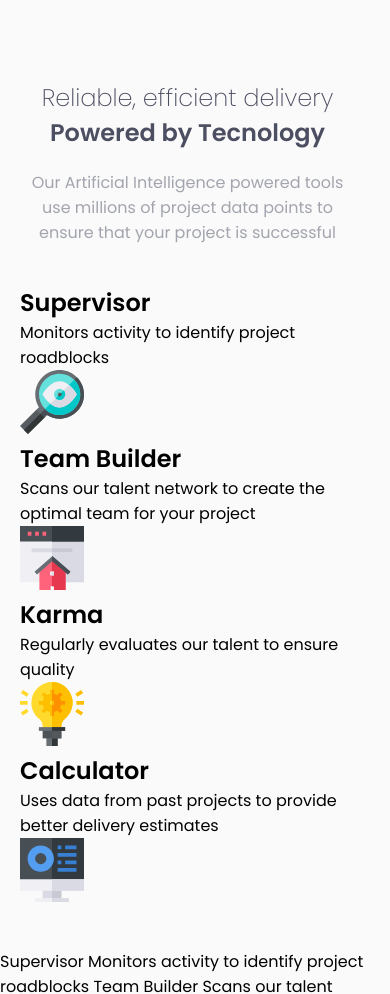
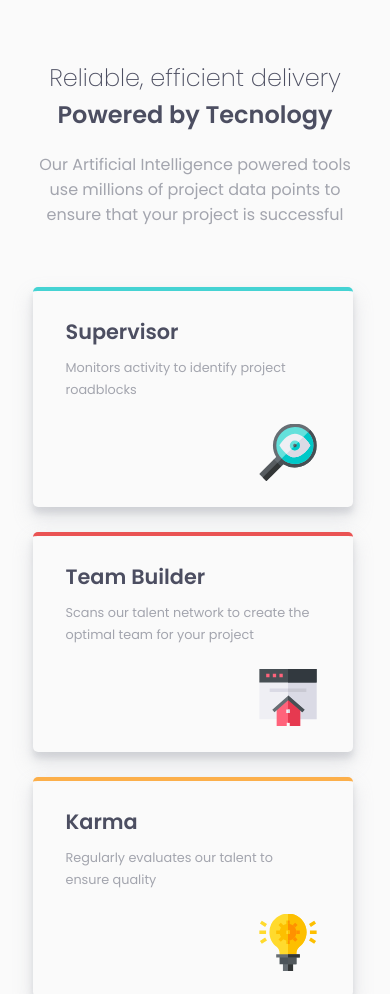
Before and after one commit to lc-dev90/Four-card-feature-section, a plain HTML site: page index.html in a window 390 px wide. Shown: the top 994 px of the page. Drawn offline with Linux system fonts and the light colour scheme.

Commit message:
Mobile first version grid and flexbox

```diff
--- a/index.html
+++ b/index.html
@@ -25,66 +25,46 @@
           </p>
         </div>
       </header>
-      <section>
+      <section class="cards">
         <div class="card">
-          <div class="card-header">
           <h2 class="card-title">Supervisor</h2>
           <p class="card-description">
             Monitors activity to identify project roadblocks
           </p>
-          </div>
-          <div class="card-body">
           <div class="card-img">
             <img src="./images/icon-supervisor.svg" alt="Icon Supervisor" />
           </div>
         </div>
-        </div>
         <div class="card">
-          <div class="card-header">
           <h2 class="card-title">Team Builder</h2>
           <p class="card-description">
-              Scans our talent network to create the optimal team for your
-              project
+            Scans our talent network to create the optimal team for your project
           </p>
-          </div>
-          <div class="card-body">
           <div class="card-img">
             <img src="./images/icon-team-builder.svg" alt="Icon Supervisor" />
           </div>
         </div>
-        </div>
         <div class="card">
-          <div class="card-header">
           <h2 class="card-title">Karma</h2>
           <p class="card-description">
             Regularly evaluates our talent to ensure quality
           </p>
-          </div>
-          <div class="card-body">
+
           <div class="card-img">
             <img src="./images/icon-karma.svg" alt="Icon Supervisor" />
           </div>
         </div>
-        </div>
         <div class="card">
-          <div class="card-header">
           <h2 class="card-title">Calculator</h2>
           <p class="card-description">
             Uses data from past projects to provide better delivery estimates
           </p>
-          </div>
-          <div class="card-body">
           <div class="card-img">
             <img src="./images/icon-calculator.svg" alt="Icon Supervisor" />
           </div>
         </div>
-        </div>
       </section>
     </main>
-    Supervisor Monitors activity to identify project roadblocks Team Builder
-    Scans our talent network to create the optimal team for your project Karma
-    Regularly evaluates our talent to ensure quality Calculator Uses data from
-    past projects to provide better delivery estimates
 
     <footer>
       <p class="attribution">
--- a/style.css
+++ b/style.css
@@ -20,6 +20,7 @@
   /* ### Neutral */
   --clr-very-dark-blue: hsl(234, 12%, 34%);
   --clr-grayish-blue: hsl(229, 6%, 66%);
+  --clr-grayish-blue-: hsla(229, 6%, 66%, 0.3);
   --clr-very-light-gray: hsl(0, 0%, 98%);
 
   --fw-light: 200;
@@ -42,12 +43,12 @@ body {
 }
 
 main {
-  padding: 40px 20px;
   max-width: 375px;
+  margin: 0 auto;
 }
 
 header {
-  margin: 40px 0;
+  margin: 60px 25px;
 }
 
 .title {
@@ -59,6 +60,7 @@ header {
 }
 
 .title span {
+  margin-top: 2px;
   font-weight: var(--fw-bold);
   display: block;
 }
@@ -67,3 +69,55 @@ header {
   color: var(--clr-grayish-blue);
   text-align: center;
 }
+
+.cards {
+  margin: 0 25px;
+  display: grid;
+  gap: 25px;
+}
+.card {
+  height: 220px;
+  width: 320px;
+  padding: 25px 33px;
+  border-radius: 5px;
+  display: flex;
+  flex-direction: column;
+  position: relative;
+  display: flex;
+  justify-content: space-between;
+  box-shadow: 0 10px 20px var(--clr-grayish-blue-),
+    0 6px 6px var(--clr-grayish-blue-);
+}
+
+.card:nth-of-type(1) {
+  border-top: 4px solid var(--clr-cyan);
+}
+.card:nth-of-type(2) {
+  border-top: 4px solid var(--clr-red);
+}
+.card:nth-of-type(3) {
+  border-top: 4px solid var(--clr-orange);
+}
+.card:nth-of-type(4) {
+  border-top: 4px solid var(--clr-blue);
+}
+.card-title {
+  font-size: 1.3rem;
+  color: var(--clr-very-dark-blue);
+}
+
+.card-description {
+  font-size: 0.8rem;
+  color: var(--clr-grayish-blue);
+  line-height: 1.7;
+}
+
+.card-img {
+  align-self: flex-end;
+  justify-self: flex-end;
+  transform: scale(0.9) translateY(10px);
+}
+
+footer {
+  padding: 50px 0 0 0;
+}
```
Lines whose indentation alone changed are shown as unchanged.
